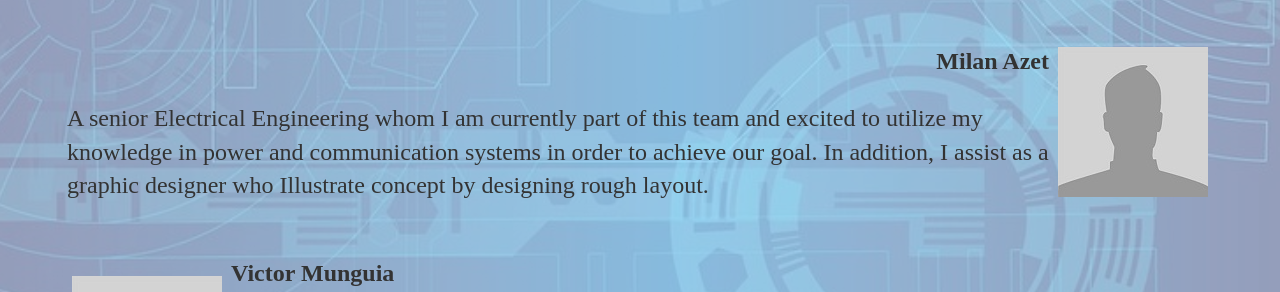
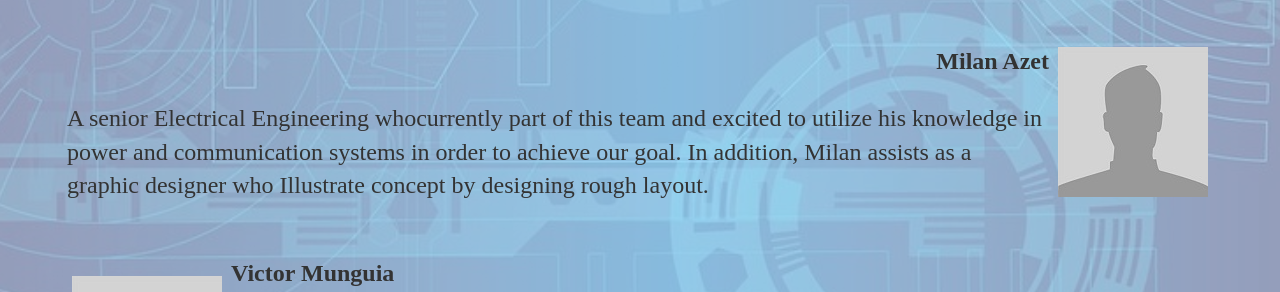
Before and after one commit to ColtonBeery/sarbumblebees, a Jekyll site: the page built from members/index.html, in a window 1280 px wide. Shown: the part 458-750 px from the top of the page. Built offline with Jekyll 4.4.1, drawn with Linux system fonts in a browser that asks for light colours.

Commit message:
Making Milan Bio in 3rd person

```diff
--- a/members/index.html
+++ b/members/index.html
@@ -25,7 +25,7 @@ title: Members - SAR Bumblebees
   <tr>
 		<td>
 			<p align="right"><b>Milan Azet</b></p>
-			<p>A senior Electrical Engineering whom I am currently part of this team and excited to utilize my knowledge in power and communication systems in order to achieve our goal. In addition, I assist as a graphic designer who Illustrate concept by designing rough layout.</p>
+			<p>A senior Electrical Engineering whocurrently part of this team and excited to utilize his knowledge in power and communication systems in order to achieve our goal. In addition, Milan assists as a graphic designer who Illustrate concept by designing rough layout.</p>
 		</td>
 		<td>
 			<img src="/images/Headshot-Placeholder.jpg" alt="Placeholder Image" style="margin:5px 5px">
```
